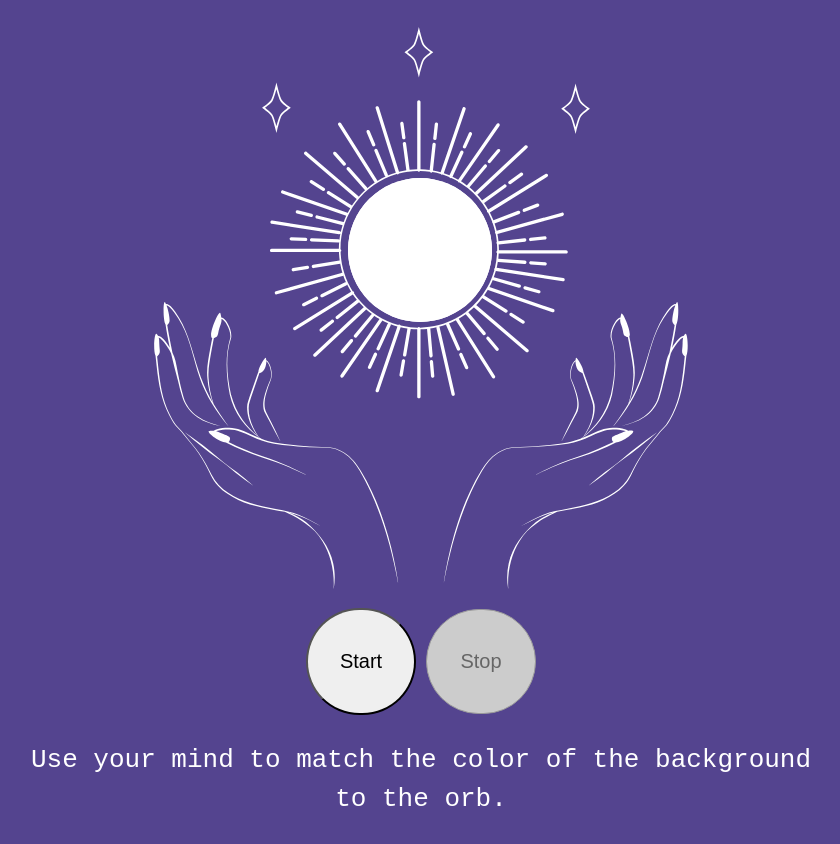
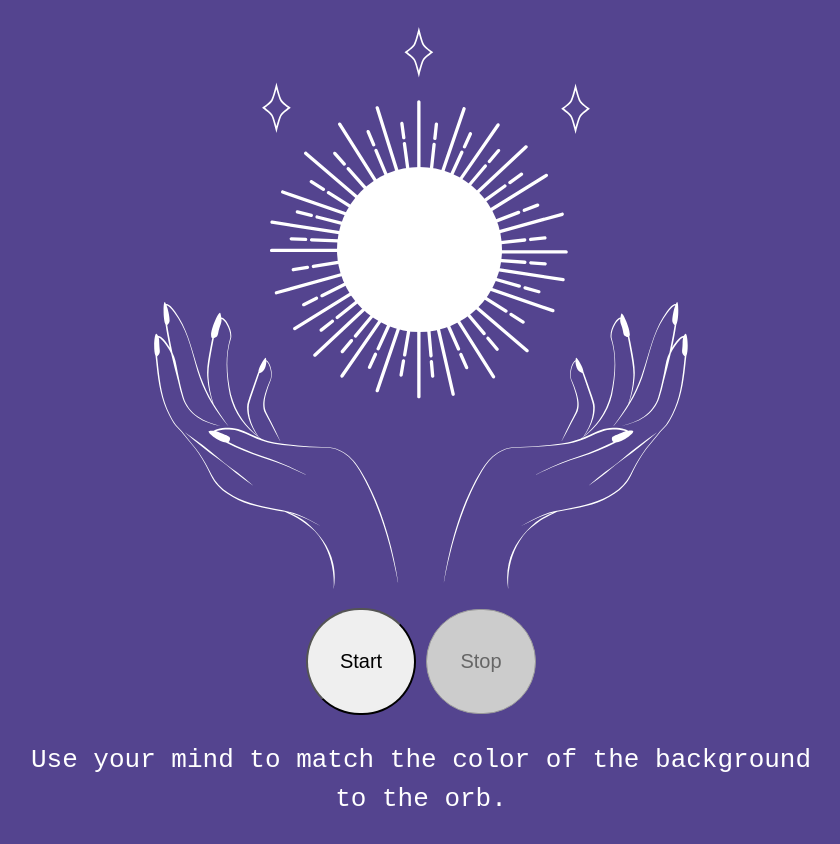
Before and after one commit to ljsherlock/proof-of-consciousness, a plain HTML site: page src/index.html in a window 1280 px wide. Shown: the whole page, without its empty margins (219-1059 px from the left). Drawn offline with nearby package versions, Linux system fonts and the light colour scheme.

Commit message:
Make main circle dimensions fixed.

```diff
--- a/src/style.css
+++ b/src/style.css
@@ -6,8 +6,8 @@
 
 .white-circle {
   z-index: 0;
-  height: 18vh;
-  width: 18vh;
+  height: 165.77px;
+  width: 165.77px;
   border-radius: 100%;
   background-color: rgb(255,255,255 );
   text-align: center;
```
